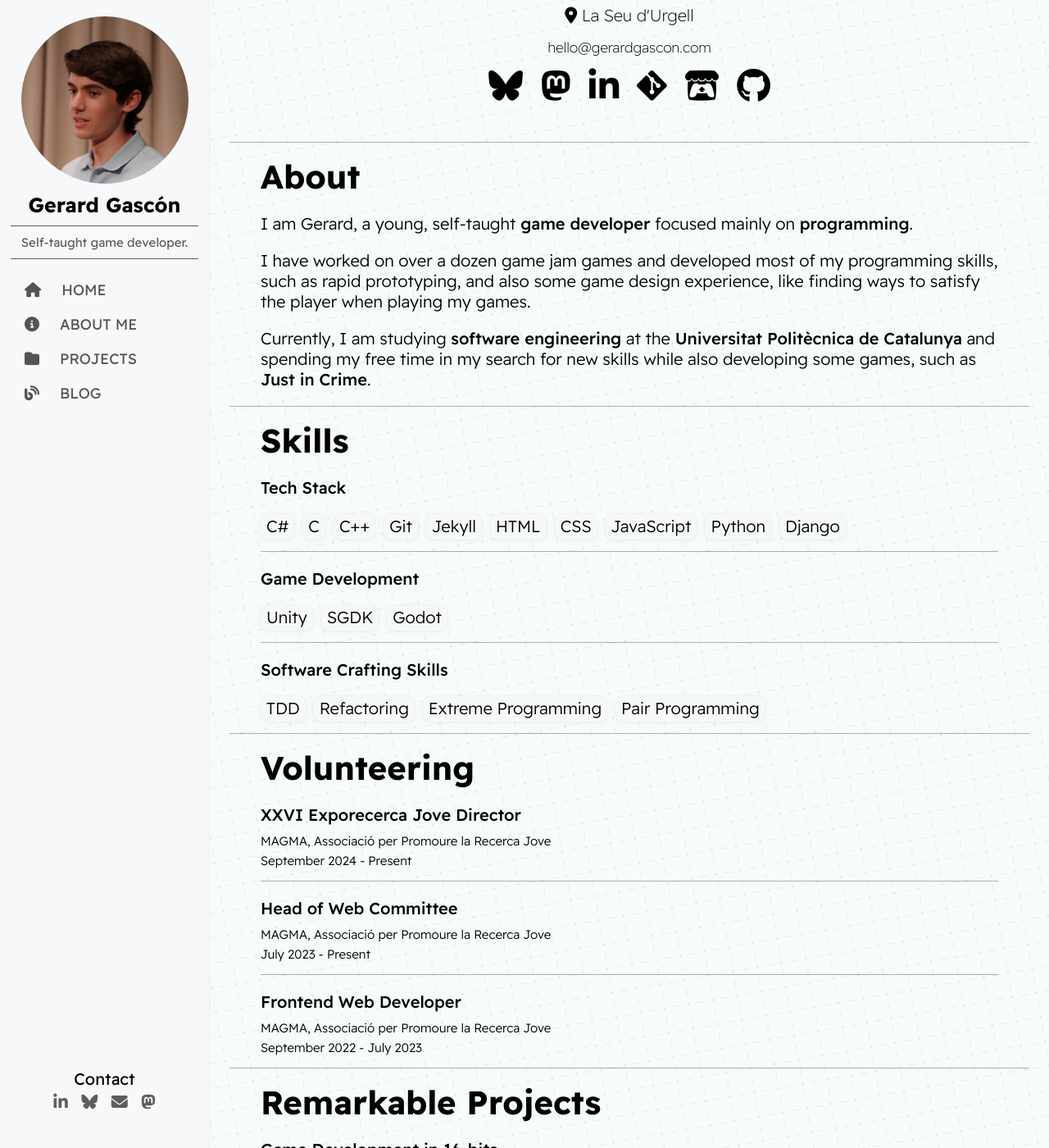
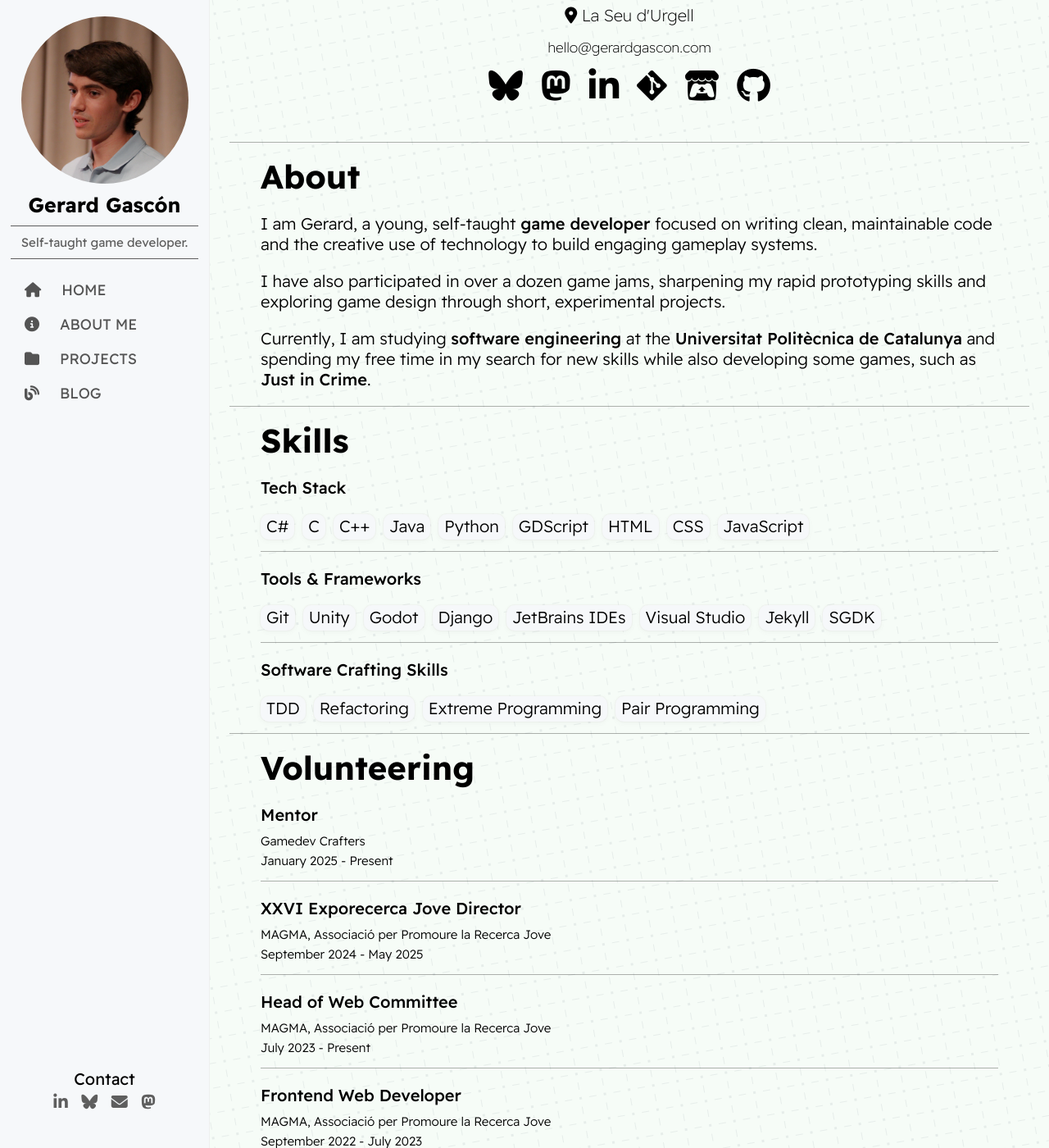
Before and after one commit to GerardGascon/gerardgascon.github.io, a Jekyll site: the page built from about-me.html, in a window 1280 px wide and 1400 px high, scrolled down 313 px. Shown: the whole window at 82% size. Built offline with Jekyll 4.4.1, drawn with Linux system fonts in a browser that asks for light colours; nearby versions of some CDN libraries.

Commit message:
feat: updated about page

```diff
--- a/about-me.html
+++ b/about-me.html
@@ -38,14 +38,12 @@ description: "I'm Gerard Gascón, a young self-taught Game Developer focused mai
 			<div class="description">
 				<h1>About</h1>
 				<p>
-					I am Gerard, a young, self-taught <b>game developer</b>
-					focused mainly on <b>programming</b>.
+					I am Gerard, a young, self-taught <b>game developer</b> focused on writing clean,
+					maintainable code and the creative use of technology to build engaging gameplay systems.
 				</p>
 				<p>
-					I have worked on over a dozen game jam games and developed
-					most of my programming skills, such as rapid prototyping, and
-					also some game design experience, like finding ways to
-					satisfy the player when playing my games.
+					I have also participated in over a dozen game jams, sharpening my rapid prototyping skills
+					and exploring game design through short, experimental projects.
 				</p>
 				<p>
 					Currently, I am studying <b>software engineering</b> at the <b>Universitat
@@ -64,20 +62,24 @@ description: "I'm Gerard Gascón, a young self-taught Game Developer focused mai
 					<p>C#</p>
 					<p>C</p>
 					<p>C++</p>
-					<p>Git</p>
-					<p>Jekyll</p>
+					<p>Java</p>
+					<p>Python</p>
+					<p>GDScript</p>
 					<p>HTML</p>
 					<p>CSS</p>
 					<p>JavaScript</p>
-					<p>Python</p>
-					<p>Django</p>
 				</div>
 				<hr>
-				<p><b>Game Development</b></p>
+				<p><b>Tools & Frameworks</b></p>
 				<div class="skills">
+					<p>Git</p>
 					<p>Unity</p>
+					<p>Godot</p>
+					<p>Django</p>
+					<p>JetBrains IDEs</p>
+					<p>Visual Studio</p>
+					<p>Jekyll</p>
 					<p>SGDK</p>
-					<p>Godot</p>
 				</div>
 				<hr>
 				<p><b>Software Crafting Skills</b></p>
@@ -95,9 +97,15 @@ description: "I'm Gerard Gascón, a young self-taught Game Developer focused mai
 				<h1>Volunteering</h1>
 				<div class="experience">
 					<div class="job">
+						<p><b>Mentor</b></p>
+						<p class="place">Gamedev Crafters</p>
+						<p class="date">January 2025 - Present</p>
+					</div>
+					<hr>
+					<div class="job">
 						<p><b>XXVI Exporecerca Jove Director</b></p>
 						<p class="place">MAGMA, Associació per Promoure la Recerca Jove</p>
-						<p class="date">September 2024 - Present</p>
+						<p class="date">September 2024 - May 2025</p>
 					</div>
 					<hr>
 					<div class="job">
```
